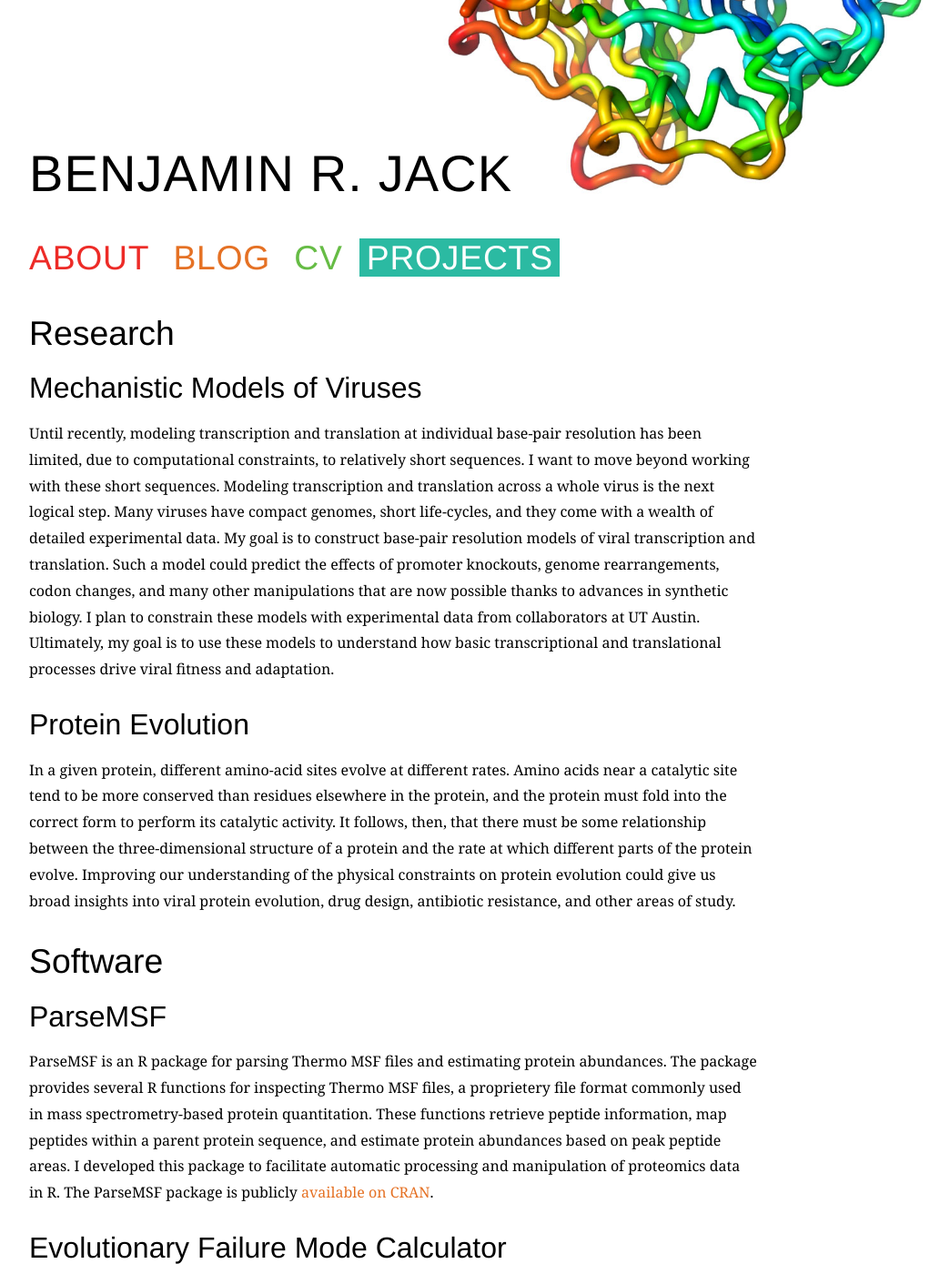
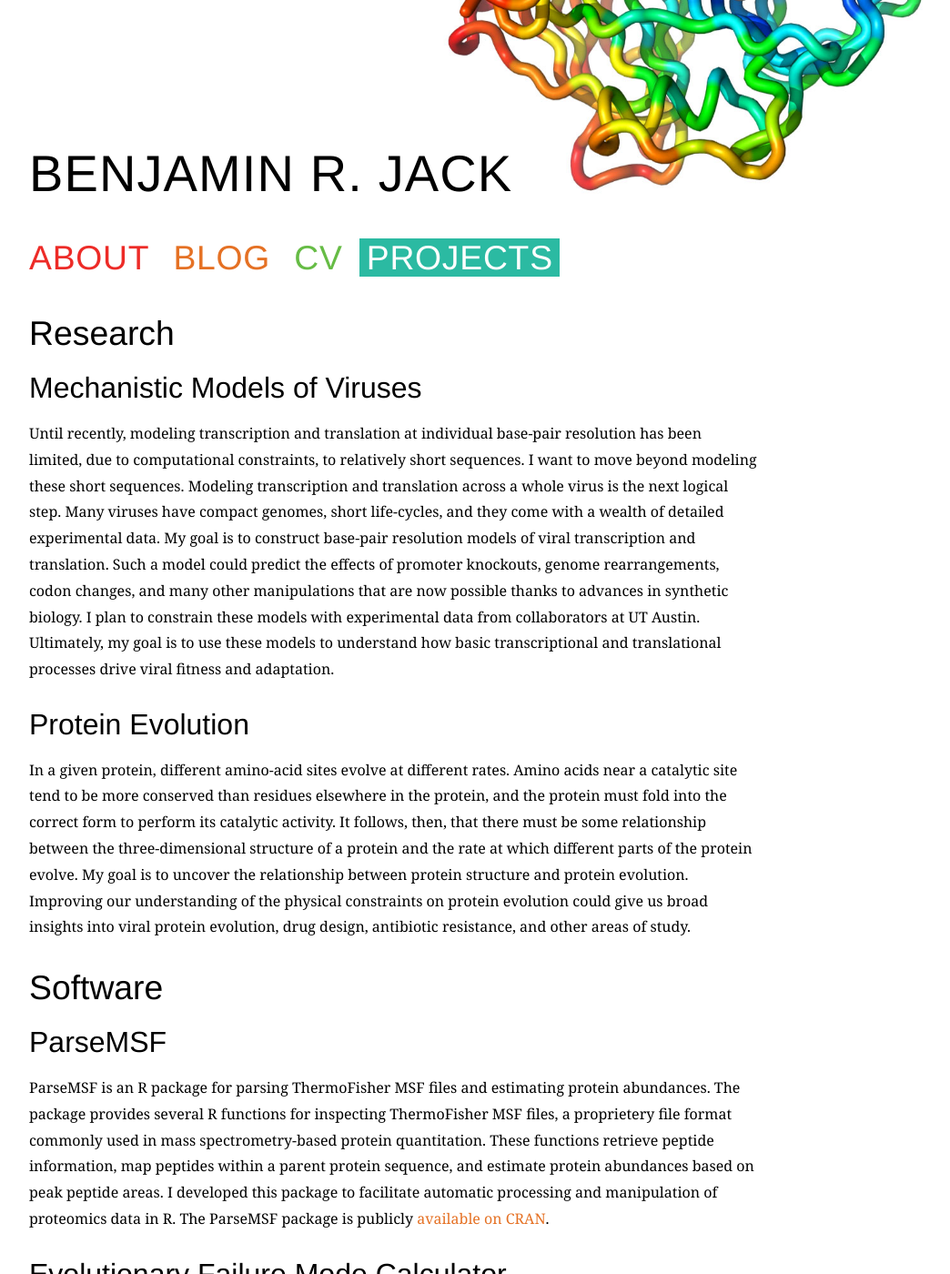
Before and after one commit to benjaminjack/benjaminjack.github.io, a Jekyll site: the page built from research.html, in a window 1280 px wide and 1400 px high. Shown: the whole window at 91% size, without its empty margins (208-1252 px from the left). Built offline with Jekyll 4.4.1, drawn with Linux system fonts in a browser that asks for light colours; some web fonts are replaced.

Commit message:
Update research.html

```diff
--- a/research.html
+++ b/research.html
@@ -6,15 +6,15 @@ layout: default
 <h2>Research</h2>
 
 <h3>Mechanistic Models of Viruses</h3>
-<p>Until recently, modeling transcription and translation at individual base-pair resolution has been limited, due to computational constraints, to relatively short sequences. I want to move beyond working with these short sequences. Modeling transcription and translation across a whole virus is the next logical step. Many viruses have compact genomes, short life-cycles, and they come with a wealth of detailed experimental data. My goal is to construct base-pair resolution models of viral transcription and translation. Such a model could predict the effects of promoter knockouts, genome rearrangements, codon changes, and many other manipulations that are now possible thanks to advances in synthetic biology. I plan to constrain these models with experimental data from collaborators at UT Austin. Ultimately, my goal is to use these models to understand how basic transcriptional and translational processes drive viral fitness and adaptation.</p>
+<p>Until recently, modeling transcription and translation at individual base-pair resolution has been limited, due to computational constraints, to relatively short sequences. I want to move beyond modeling these short sequences. Modeling transcription and translation across a whole virus is the next logical step. Many viruses have compact genomes, short life-cycles, and they come with a wealth of detailed experimental data. My goal is to construct base-pair resolution models of viral transcription and translation. Such a model could predict the effects of promoter knockouts, genome rearrangements, codon changes, and many other manipulations that are now possible thanks to advances in synthetic biology. I plan to constrain these models with experimental data from collaborators at UT Austin. Ultimately, my goal is to use these models to understand how basic transcriptional and translational processes drive viral fitness and adaptation.</p>
 
 <h3>Protein Evolution</h3>
-<p>In a given protein, different amino-acid sites evolve at different rates. Amino acids near a catalytic site tend to be more conserved than residues elsewhere in the protein, and the protein must fold into the correct form to perform its catalytic activity. It follows, then, that there must be some relationship between the three-dimensional structure of a protein and the rate at which different parts of the protein evolve. Improving our understanding of the physical constraints on protein evolution could give us broad insights into viral protein evolution, drug design, antibiotic resistance, and other areas of study.</p>
+<p>In a given protein, different amino-acid sites evolve at different rates. Amino acids near a catalytic site tend to be more conserved than residues elsewhere in the protein, and the protein must fold into the correct form to perform its catalytic activity. It follows, then, that there must be some relationship between the three-dimensional structure of a protein and the rate at which different parts of the protein evolve. My goal is to uncover the relationship between protein structure and protein evolution. Improving our understanding of the physical constraints on protein evolution could give us broad insights into viral protein evolution, drug design, antibiotic resistance, and other areas of study.</p>
 
 <h2>Software</h2>
 
 <h3>ParseMSF</h3>
-<p>ParseMSF is an R package for parsing Thermo MSF files and estimating protein abundances. The package provides several R functions for inspecting Thermo MSF files, a proprietery file format commonly used in mass spectrometry-based protein quantitation. These functions retrieve peptide information, map peptides within a parent protein sequence, and estimate protein abundances based on peak peptide areas. I developed this package to facilitate automatic processing and manipulation of proteomics data in R. The ParseMSF package is publicly <a href="https://cran.rstudio.com/web/packages/parsemsf/index.html">available on CRAN</a>.</p>
+<p>ParseMSF is an R package for parsing ThermoFisher MSF files and estimating protein abundances. The package provides several R functions for inspecting ThermoFisher MSF files, a proprietery file format commonly used in mass spectrometry-based protein quantitation. These functions retrieve peptide information, map peptides within a parent protein sequence, and estimate protein abundances based on peak peptide areas. I developed this package to facilitate automatic processing and manipulation of proteomics data in R. The ParseMSF package is publicly <a href="https://cran.rstudio.com/web/packages/parsemsf/index.html">available on CRAN</a>.</p>
 
 <h3>Evolutionary Failure Mode Calculator</h3>
 <p>In synthetic biology, organisms are engineered to produce compounds that they would not otherwise produce. Production of these foreign compounds often has a high fitness cost, so engineered organisms may accumulate mutations that disable this production. In other words, the engineered organisms break. I worked with Jeff Barrick to construct the <a href="http://barricklab.org/efm">Evolutionary Failure Mode (EFM) Calculator</a>, a computational tool that addresses the evolutionary instability of engineered organisms. The EFM Calculator predicts hyper-mutable sites in a given DNA sequence. It allows researchers to test sequences <em>in silico</em> before placing them into organisms. The EFM Calculator began as a rotation project during my first few months of graduate school and I continue to improve the Calculator's predictions and interface.</p>
```
